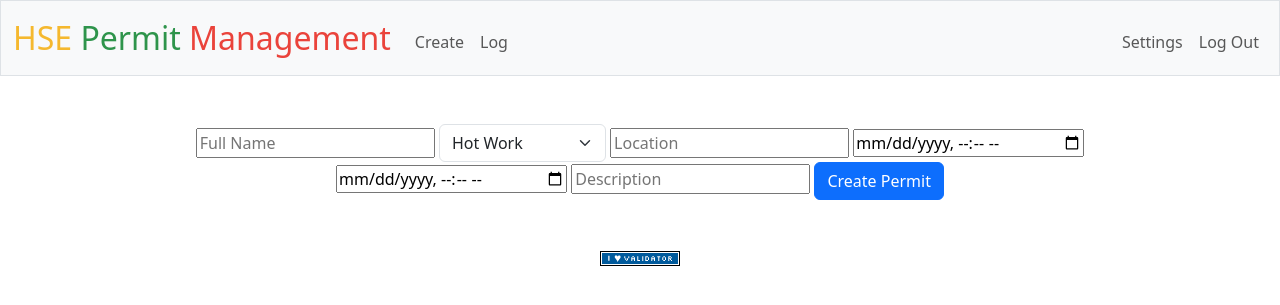
After one commit to 9reyJ/hse-permit-system, a Flask app: page /create_permit in a window 1280 px wide. The commit adds this page. Shown: the top 305 px of the page. Run offline with Flask 3, Linux system fonts and the light colour scheme; the visitor is signed in with stand-in values (Sample User, id 1).

```diff
--- /dev/null
+++ b/templates/create_permit.html
@@ -0,0 +1,38 @@
+{% extends "layout.html" %}
+
+{% block title %}
+    Create Permit
+{% endblock %}
+{% block main %}
+
+    <form action="{{ url_for('create_permit') }}" method="post">
+        <label for="requester">
+            <input type="text" id="requester" name="requester" placeholder="Full Name" required>
+        </label>
+        <label for="type">
+            <select class="form-select" name="type" id="type" required>
+                <option value="hot_work">Hot Work</option>
+                <option value="confined_space">Confined Space</option>
+                <option value="electrical">Electrical</option>
+                <option value="work_at_height">Work at Height</option>
+                <option value="excavation">Excavation</option>
+                <option value="cold_work">Cold Work</option>
+                <option value="lifting">Lifting</option>
+            </select>
+        </label>
+        <label for="location">
+            <input type="text" id="location" name="location" placeholder="Location" required>
+        </label>
+        <label>
+            <input type="datetime-local" id="valid_from" name="valid_from" required>
+        </label>
+        <label>
+            <input type="datetime-local" id="valid_until" name="valid_until" required>
+        </label>
+        <label>
+            <input type="text" id="description", name="description" placeholder="Description" required>
+        </label>
+        <button type="submit" class="btn btn-primary">Create Permit</button>
+    </form>
+
+{% endblock %}
--- a/templates/layout.html
+++ b/templates/layout.html
@@ -31,7 +31,7 @@
                 <div class="collapse navbar-collapse" id="navbar">
                     {% if session["user_id"] %}
                         <ul class="navbar-nav me-auto mt-2">
-                            <li class="nav-item"><a class="nav-link" href="/types">Templates</a></li>
+                            <li class="nav-item"><a class="nav-link" href="/create_permit">Create</a></li>
                             <li class="nav-item"><a class="nav-link" href="/log">Log</a></li>
                         </ul>
                         <ul class="navbar-nav ms-auto mt-2">
```
Also changed, not shown: 2 other files.
